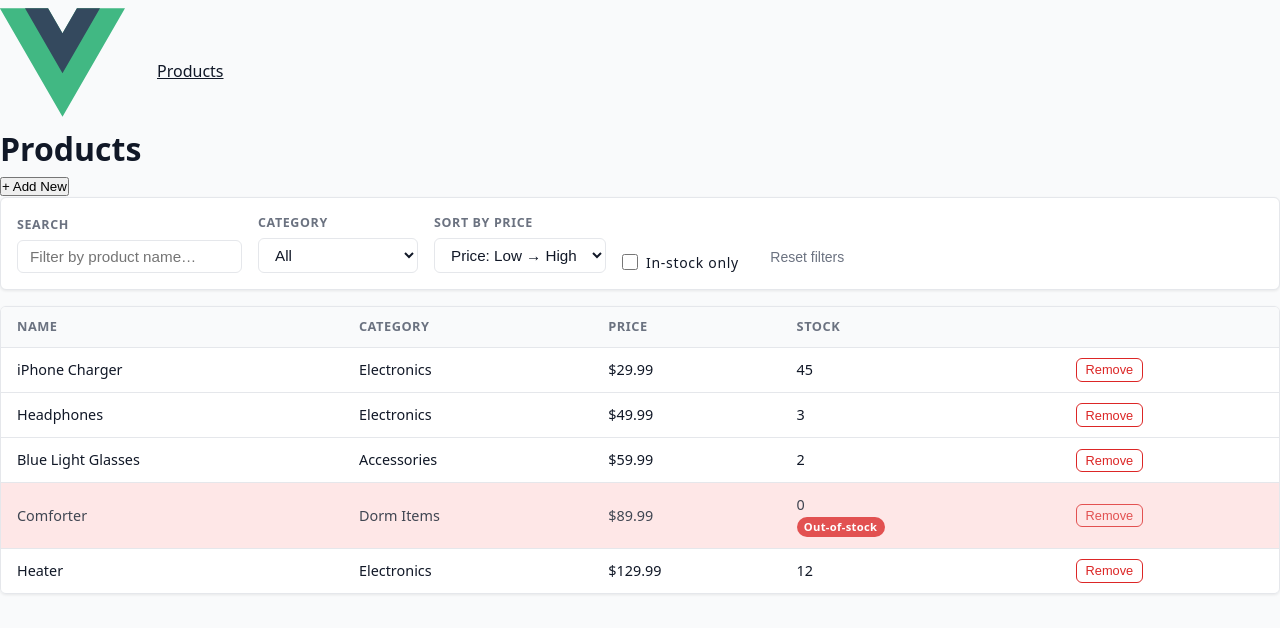
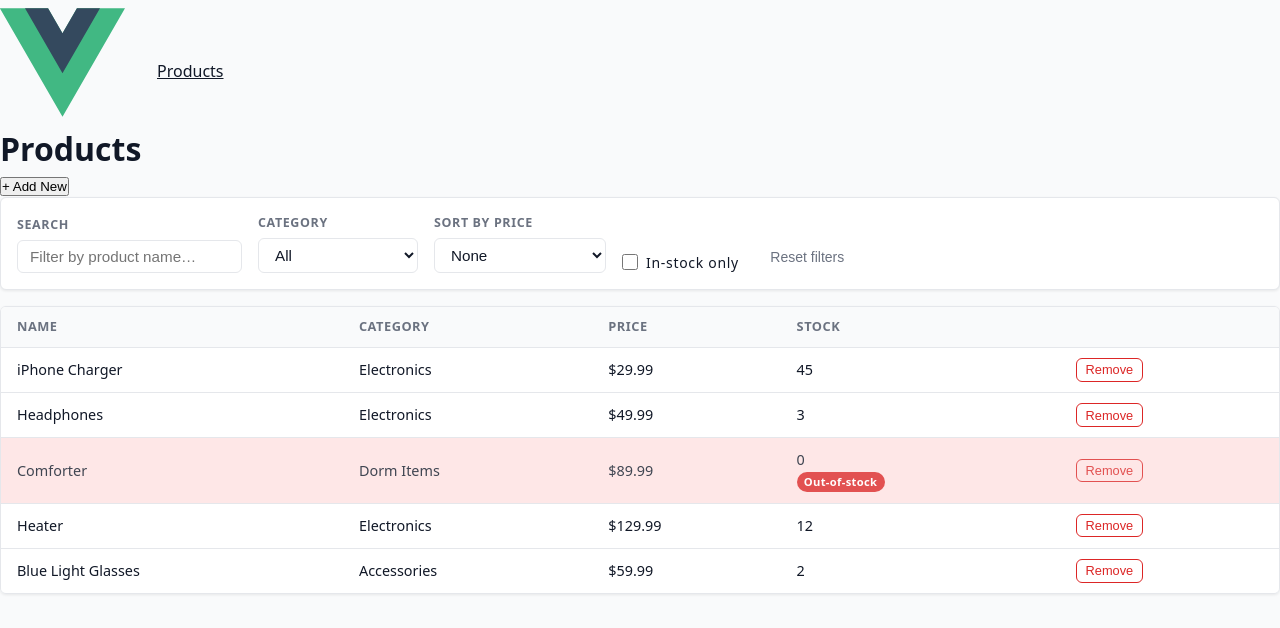
Before and after one commit to LockNguyen/lu-essentials-store, a Vue app: page / in a window 1280 px wide. Shown: the top 628 px of the page. Built offline with nearby package versions, Linux system fonts and the light colour scheme.

Commit message:
feat(components): add localStorage persistence pinia plugin; add None option to Sort by Price filter

```diff
--- a/src/components/Filters.vue
+++ b/src/components/Filters.vue
@@ -2,6 +2,7 @@
 import { useFiltersStore } from '@/stores/filtersStore'
 import { useProductStore } from '@/stores/productStore'
 
+// store imports
 const filtersStore = useFiltersStore()
 const productStore = useProductStore()
 </script>
@@ -35,6 +36,7 @@ const productStore = useProductStore()
     <div class="filter-group">
       <label for="sort-select" class="filter-label">Sort by price</label>
       <select id="sort-select" class="input" v-model="filtersStore.sortDirection">
+        <option value="none">None</option>
         <option value="asc">Price: Low → High</option>
         <option value="desc">Price: High → Low</option>
       </select>
--- a/src/components/ProductForm.vue
+++ b/src/components/ProductForm.vue
@@ -1,7 +1,7 @@
 <script setup lang="ts">
 import { ref } from 'vue'
 import { useProductStore } from '@/stores/productStore'
-import ButtonWithIcon from './ui_elements/ButtonWithIcon.vue'
+import ButtonWithIcon from '@/components/uiElements/ButtonWithIcon.vue'
 
 // store imports
 const productStore = useProductStore()
@@ -14,7 +14,7 @@ const productStock = ref<number>(0)
 
 const emit = defineEmits<{
   created: []
-  cancel: []
+  canceled: []
 }>()
 
 // helpers
@@ -35,7 +35,7 @@ function handleSubmit() {
     <div class="product-form">
       <h1>Add a new Product</h1>
       <div class="form-grid">
-        <ButtonWithIcon type="button" text="X" @click="emit('cancel')" />
+        <ButtonWithIcon type="button" text="X" @click="emit('canceled')" />
         <div class="form-group">
           <label for="search-input" class="filter-label">Name</label>
           <input
@@ -63,7 +63,7 @@ function handleSubmit() {
           <input
             id="search-input"
             class="input"
-            v-model="productPrice"
+            v-model.number="productPrice"
             placeholder="Type product price..."
           />
         </div>
@@ -73,7 +73,7 @@ function handleSubmit() {
           <input
             id="search-input"
             class="input"
-            v-model="productStock"
+            v-model.number="productStock"
             placeholder="Type product stock..."
           />
         </div>
--- a/src/components/ProductTable.vue
+++ b/src/components/ProductTable.vue
@@ -1,7 +1,7 @@
 <script setup lang="ts">
 import { useProductStore } from '@/stores/productStore'
 import { formatPrice } from '@/helpers/priceFormatter'
-import InlineEditor from './ui_elements/InlineStockEditor.vue'
+import InlineEditor from '@/components/uiElements/InlineStockEditor.vue'
 
 // store imports
 const productStore = useProductStore()
--- a/src/components/ui_elements/InlineStockEditor.vue
+++ b/src/components/uiElements/InlineStockEditor.vue
@@ -18,13 +18,14 @@ function startEditing() {
 function finishEditing() {
   // prevent double submit due to pressing Enter key, which fires both v-on listeners
   if (isSubmitting.value) return
+  isSubmitting.value = true // block double submissions
 
-  isSubmitting.value = true
-  props.handleSubmit(props.productId, newStockValue.value)
-
-  // reset
-  isSubmitting.value = false
-  isEditing.value = false
+  try {
+    props.handleSubmit(props.productId, newStockValue.value)
+    isEditing.value = false
+  } finally {
+    isSubmitting.value = false
+  }
 }
 </script>
 
@@ -35,7 +36,7 @@ function finishEditing() {
       autofocus="true"
       id="search-input"
       class="input"
-      v-model="newStockValue"
+      v-model.number="newStockValue"
       @blur="finishEditing"
       @keyup.enter="finishEditing"
     />
--- a/src/main.ts
+++ b/src/main.ts
@@ -4,10 +4,12 @@ import { createPinia } from 'pinia'
 import App from './App.vue'
 import router from './router'
 import './assets/main.css'
+import { persistedStatePlugin } from '@/plugins/persistedState'
+
+const pinia = createPinia()
+pinia.use(persistedStatePlugin)
 
 const app = createApp(App)
-
-app.use(createPinia())
+app.use(pinia)
 app.use(router)
-
 app.mount('#app')
--- a/src/plugins/persistedState.ts
+++ b/src/plugins/persistedState.ts
@@ -0,0 +1,35 @@
+import type { PiniaPlugin } from 'pinia'
+
+export const persistedStatePlugin: PiniaPlugin = ({ store }) => {
+  // rehydration (loading from localStorage)
+  try {
+    const rawLocalStorageValue = localStorage.getItem(`pinia:${store.$id}`)
+    console.log('raw:', rawLocalStorageValue)
+
+    if (!rawLocalStorageValue) {
+      throw new Error(
+        `persistedState: rehydration failed because ${`pinia:${store.$id}`} is not found in localStorage.`,
+      )
+    }
+
+    const parsedLocalStorageValue = JSON.parse(rawLocalStorageValue)
+    store.$patch(parsedLocalStorageValue)
+    console.log('parsed:', parsedLocalStorageValue)
+  } catch (e) {
+    console.warn('persistedState: rehydration failed.', e)
+  }
+
+  // persistence (saving to localStorage)
+  store.$subscribe((_, state) => {
+    try {
+      localStorage.setItem(`pinia:${store.$id}`, JSON.stringify(state))
+      console.log(
+        'Saving to localStorage:',
+        `pinia:${store.$id}`,
+        localStorage.getItem(`pinia:${store.$id}`),
+      )
+    } catch (e) {
+      console.warn('persistedState: persistence failed.', e)
+    }
+  })
+}
--- a/src/stores/filtersStore.ts
+++ b/src/stores/filtersStore.ts
@@ -6,7 +6,7 @@ export const useFiltersStore = defineStore('filters', () => {
   // states
   const searchQuery = ref('')
   const category = ref<string>(ALL_CATEGORIES)
-  const sortDirection = ref<'asc' | 'desc'>('asc')
+  const sortDirection = ref<'none' | 'asc' | 'desc'>('none')
   const inStockOnly = ref(false)
 
   // getters
@@ -18,7 +18,7 @@ export const useFiltersStore = defineStore('filters', () => {
   function resetFilters() {
     searchQuery.value = ''
     category.value = ALL_CATEGORIES
-    sortDirection.value = 'asc'
+    sortDirection.value = 'none'
     inStockOnly.value = false
   }
 
--- a/src/stores/productStore.ts
+++ b/src/stores/productStore.ts
@@ -35,10 +35,13 @@ export const useProductStore = defineStore('product', () => {
       result = result.filter((p) => p.stock > 0)
     }
 
+    // Sort: createdat
+    result.sort((a, b) => a.createdAt - b.createdAt)
+
     // Sort: price
     if (filtersStore.sortDirection === 'asc') {
       result.sort((a, b) => a.price - b.price)
-    } else {
+    } else if (filtersStore.sortDirection === 'desc') {
       result.sort((a, b) => b.price - a.price)
     }
 
@@ -67,11 +70,15 @@ export const useProductStore = defineStore('product', () => {
       validationErrors.push('Name is required.')
     }
 
-    if (newProduct.price <= 0) {
+    if (!Number.isFinite(newProduct.stock) || newProduct.price <= 0) {
       validationErrors.push('Price must be a finite number greater than 0.')
     }
 
-    if (!Number.isInteger(newProduct.stock) || newProduct.stock < 0) {
+    if (
+      !Number.isInteger(newProduct.stock) ||
+      !Number.isFinite(newProduct.stock) ||
+      newProduct.stock < 0
+    ) {
       validationErrors.push('Stock must be a non-negative whole number.')
     }
 
@@ -96,7 +103,7 @@ export const useProductStore = defineStore('product', () => {
       validationErrors.push(`updateStock: productId "${productId} not found.`)
     }
 
-    if (!Number.isInteger(newStockValue) || newStockValue < 0) {
+    if (!Number.isInteger(newStockValue) || !Number.isFinite(newStockValue) || newStockValue < 0) {
       validationErrors.push('updateStock: stock must be a non-negative whole number.')
     }
 
--- a/src/views/ProductView.vue
+++ b/src/views/ProductView.vue
@@ -5,7 +5,7 @@ import { useProductStore } from '@/stores/productStore'
 import FilterBar from '@/components/Filters.vue'
 import ProductTable from '@/components/ProductTable.vue'
 import ProductForm from '@/components/ProductForm.vue'
-import ButtonWithIcon from '@/components/ui_elements/ButtonWithIcon.vue'
+import ButtonWithIcon from '@/components/uiElements/ButtonWithIcon.vue'
 
 // store imports
 const productStore = useProductStore()
@@ -20,8 +20,10 @@ function closeProductForm() {
 }
 
 onMounted(() => {
-  // TODO: Only fetch products from database if persistedStatePlugin hasn't loaded it from localStorage
-  productStore.loadProducts()
+  // Only fetch products from database if persistedStatePlugin hasn't loaded products from localStorage already
+  if (productStore.products.length === 0) {
+    productStore.loadProducts()
+  }
 })
 </script>
 
@@ -33,6 +35,10 @@ onMounted(() => {
     </div>
     <FilterBar />
     <ProductTable />
-    <ProductForm v-if="isProductFormOpen" @created="closeProductForm" @cancel="closeProductForm" />
+    <ProductForm
+      v-if="isProductFormOpen"
+      @created="closeProductForm"
+      @canceled="closeProductForm"
+    />
   </main>
 </template>
```
Also changed, not shown: src/components/uiElements/ButtonWithIcon.vue (renamed from src/components/ui_elements/ButtonWithIcon.vue).
